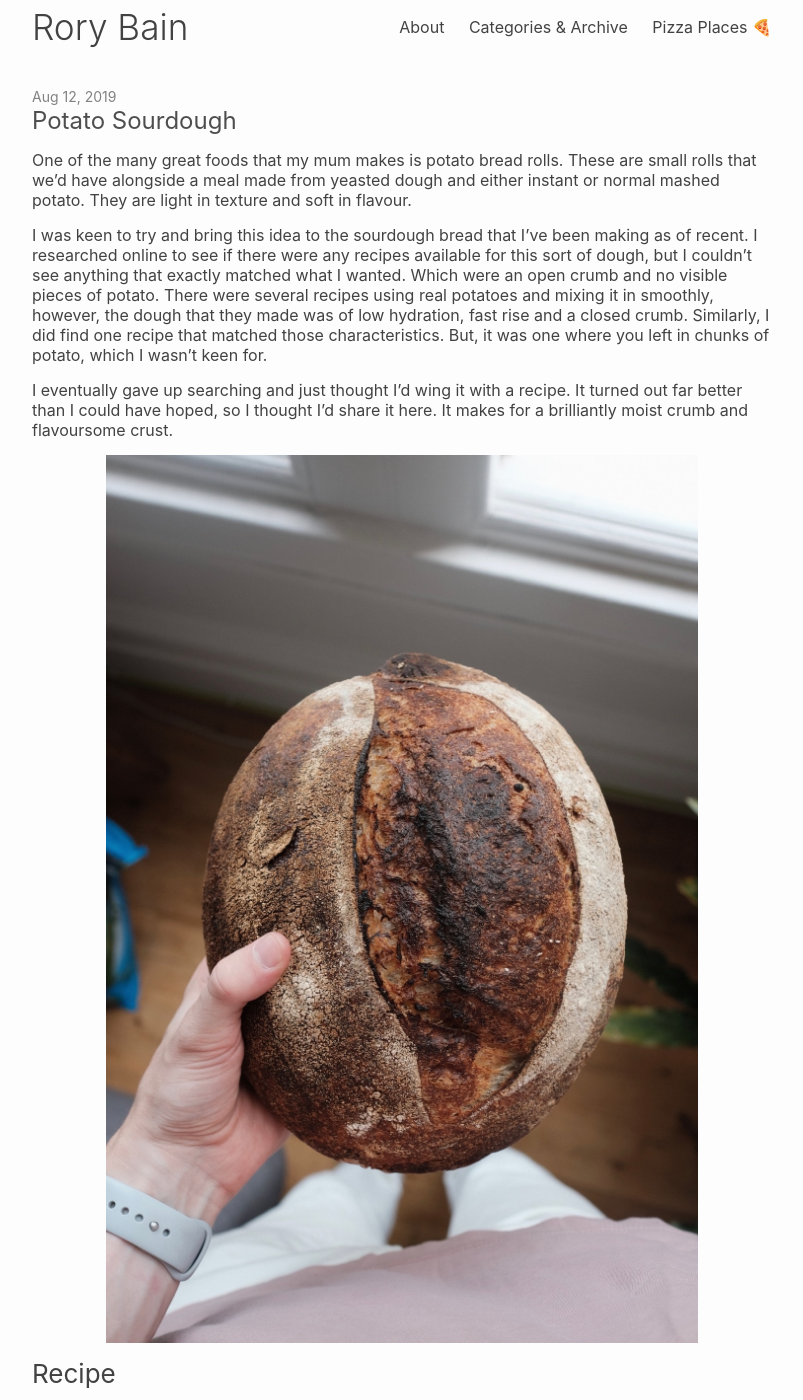
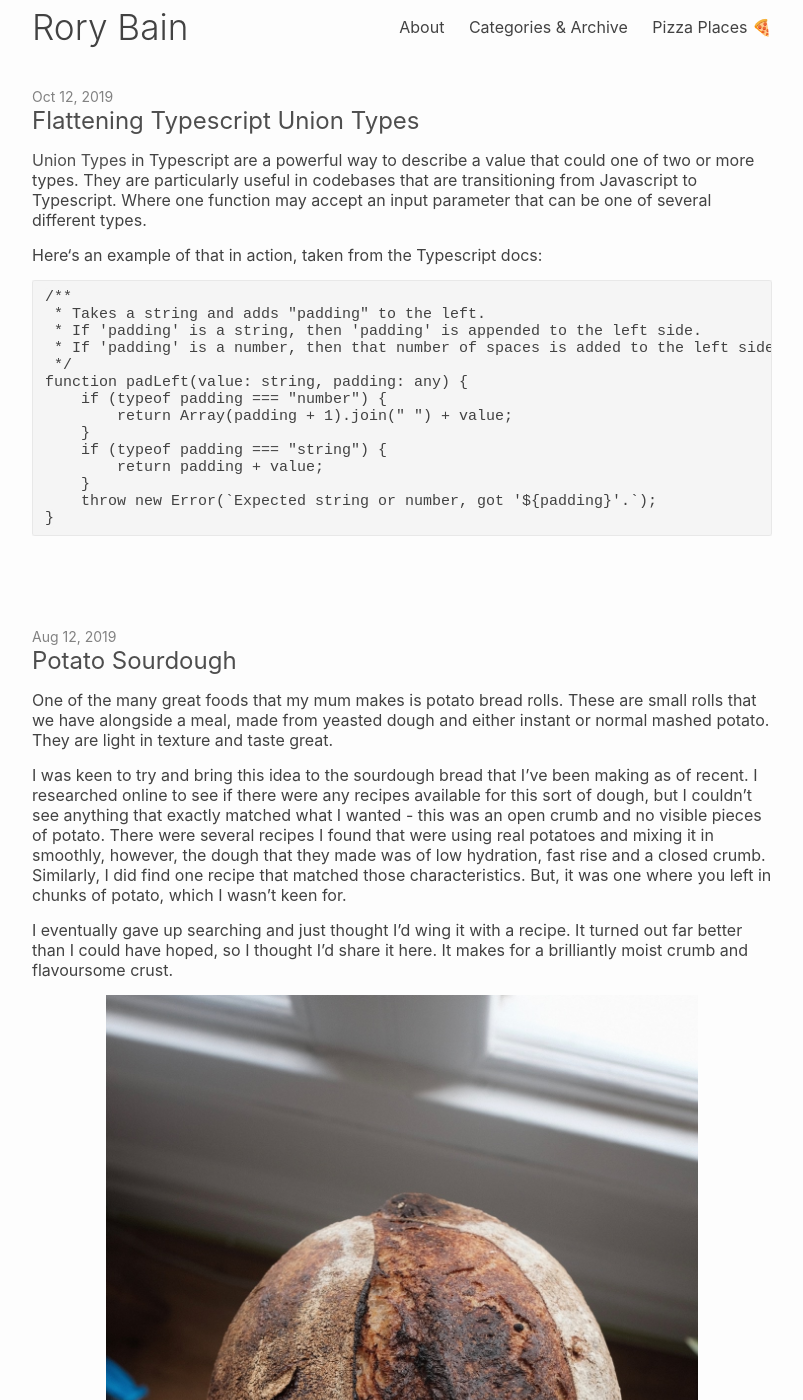
Before and after one commit to rorydbain/rorydbain.github.io, a Jekyll site: the page built from index.html, in a window 1280 px wide and 1400 px high. Shown: the whole window, without its empty margins (238-1041 px from the left). Built offline with Jekyll 4.4.1, drawn with Linux system fonts in a browser that asks for light colours; some web fonts are replaced; the list of posts is cut into pages by our own code; some of the changed text lies outside the part shown.

Commit message:
Beginning typescript post

````diff
--- a/_posts/2019-08-12-potato-break.markdown
+++ b/_posts/2019-08-12-potato-sourdough.markdown
@@ -6,9 +6,9 @@ categories: food
 #food
 ---
 
-One of the many great foods that my mum makes is potato bread rolls. These are small rolls that we’d have alongside a meal made from yeasted dough and either instant or normal mashed potato. They are light in texture and soft in flavour.
+One of the many great foods that my mum makes is potato bread rolls. These are small rolls that we have alongside a meal, made from yeasted dough and either instant or normal mashed potato. They are light in texture and taste great.
 
-I was keen to try and bring this idea to the sourdough bread that I’ve been making as of recent. I researched online to see if there were any recipes available for this sort of dough, but I couldn’t see anything that exactly matched what I wanted. Which were an open crumb and no visible pieces of potato. There were several recipes using real potatoes and mixing it in smoothly, however, the dough that they made was of low hydration, fast rise and a closed crumb. Similarly, I did find one recipe that matched those characteristics. But, it was one where you left in chunks of potato, which I wasn’t keen for.
+I was keen to try and bring this idea to the sourdough bread that I’ve been making as of recent. I researched online to see if there were any recipes available for this sort of dough, but I couldn’t see anything that exactly matched what I wanted - this was an open crumb and no visible pieces of potato. There were several recipes I found that were using real potatoes and mixing it in smoothly, however, the dough that they made was of low hydration, fast rise and a closed crumb. Similarly, I did find one recipe that matched those characteristics. But, it was one where you left in chunks of potato, which I wasn’t keen for.
 
 I eventually gave up searching and just thought I’d wing it with a recipe. It turned out far better than I could have hoped, so I thought I’d share it here. It makes for a brilliantly moist crumb and flavoursome crust.
 
--- /dev/null
+++ b/_posts/2019-10-12-flattening-typescript-union-types.markdown
@@ -0,0 +1,27 @@
+---
+layout: post
+title: "Flattening Typescript Union Types"
+date: 2019-10-12 15:34:10 +0100
+categories: programming
+#programming
+---
+
+[Union Types](https://www.typescriptlang.org/docs/handbook/advanced-types.html#union-types) in Typescript are a powerful way to describe a value that could one of two or more types. They are particularly useful in codebases that are transitioning from Javascript to Typescript. Where one function may accept an input parameter that can be one of several different types.
+
+Here‘s an example of that in action, taken from the Typescript docs:
+```
+/**
+ * Takes a string and adds "padding" to the left.
+ * If 'padding' is a string, then 'padding' is appended to the left side.
+ * If 'padding' is a number, then that number of spaces is added to the left side.
+ */
+function padLeft(value: string, padding: any) {
+    if (typeof padding === "number") {
+        return Array(padding + 1).join(" ") + value;
+    }
+    if (typeof padding === "string") {
+        return padding + value;
+    }
+    throw new Error(`Expected string or number, got '${padding}'.`);
+}
+```
````
